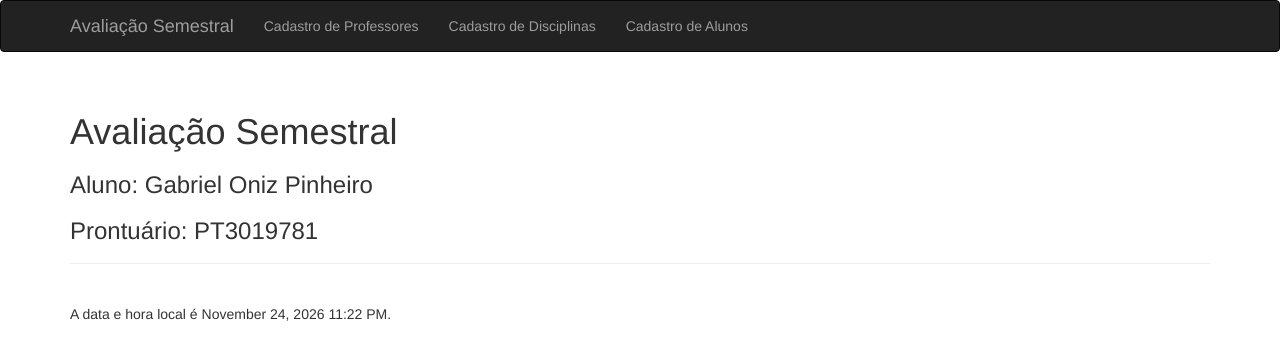
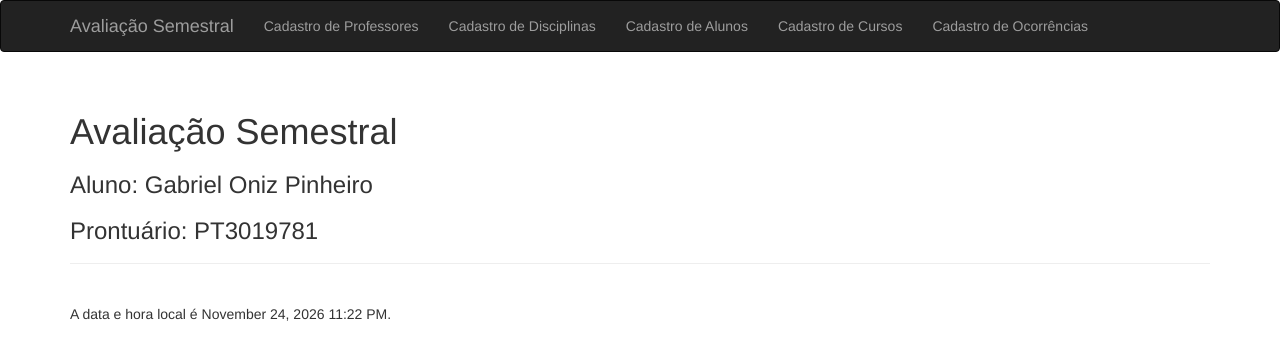
Before and after one commit to GabrielOniz/avaliacaoP1, a Flask app: page / in a window 1280 px wide. Shown: the top 360 px of the page. Run offline with Flask 3, Linux system fonts and the light colour scheme; some libraries are stand-ins or nearby versions.

Commit message:
Add files via upload

```diff
--- a/app/templates/base.html
+++ b/app/templates/base.html
@@ -22,9 +22,11 @@
         </div>
         <div class="navbar-collapse collapse">
             <ul class="nav navbar-nav">
-                <li><a href="{{ url_for('main.teachers_page') }}">Cadastro de Professores</a></li>
-                <li><a href="{{ url_for('main.disciplines_page') }}">Cadastro de Disciplinas</a></li>
+                <li><a href="/professores">Cadastro de Professores</a></li>
+                <li><a href="/disciplinas">Cadastro de Disciplinas</a></li>
                 <li><a href="{{ url_for('main.students_page') }}">Cadastro de Alunos</a></li>
+                <li><a href="/cursos">Cadastro de Cursos</a></li>
+                <li><a href="/ocorrencias">Cadastro de Ocorrências</a></li>
             </ul>
         </div>
     </div>
```
